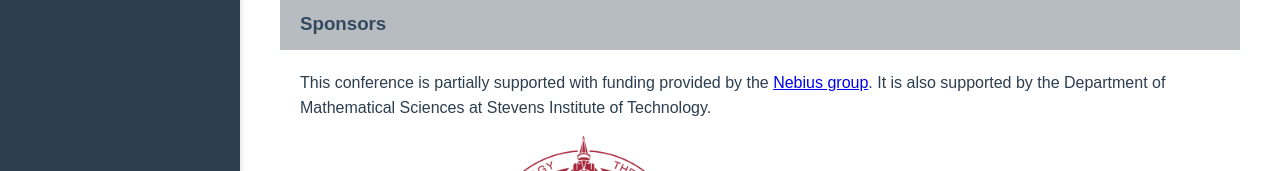
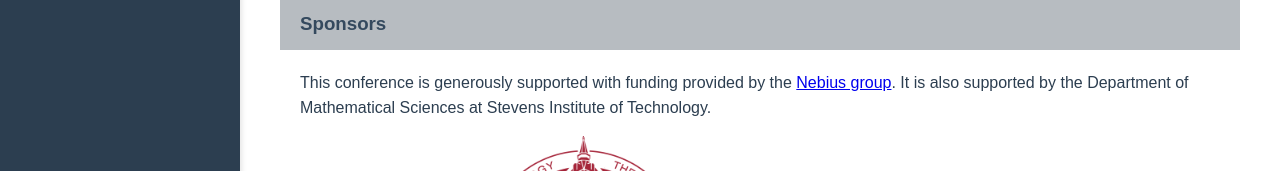
Before and after one commit to ericgramos/ericgramos.github.io, a plain HTML site: page ai_day/index.html in a window 1280 px wide. Shown: the part 544-715 px from the top of the page. Drawn offline with Linux system fonts and the light colour scheme.

Commit message:
one more
k

```diff
--- a/ai_day/index.html
+++ b/ai_day/index.html
@@ -33,7 +33,7 @@
         <p>This year's workshop will also act as the final day of <a href = "https://web.stevens.edu/algebraic/Stevens2025/index.htm">GAGTA 2025</a> in the <a href = "https://sites.google.com/view/gagta/home?authuser=0">GAGTA</a> (Geometric and Asymptotic Group Theory with Applications) series of conferences.</p>
 
         <h3>Sponsors</h3>
-        <p>This conference is partially supported with funding provided by the <a href = "https://group.nebius.com"> Nebius group</a>. It is also supported by the Department of Mathematical Sciences at Stevens Institute of Technology.</p>
+        <p>This conference is generously supported with funding provided by the <a href = "https://group.nebius.com"> Nebius group</a>. It is also supported by the Department of Mathematical Sciences at Stevens Institute of Technology.</p>
         <img src="nebius.jpg" alt="Nebius Group Logo" style="max-width: 200px;">
         <img src="Stevens_logo.png" alt="Stevens Logo" style="max-width: 200px;">
 
```
